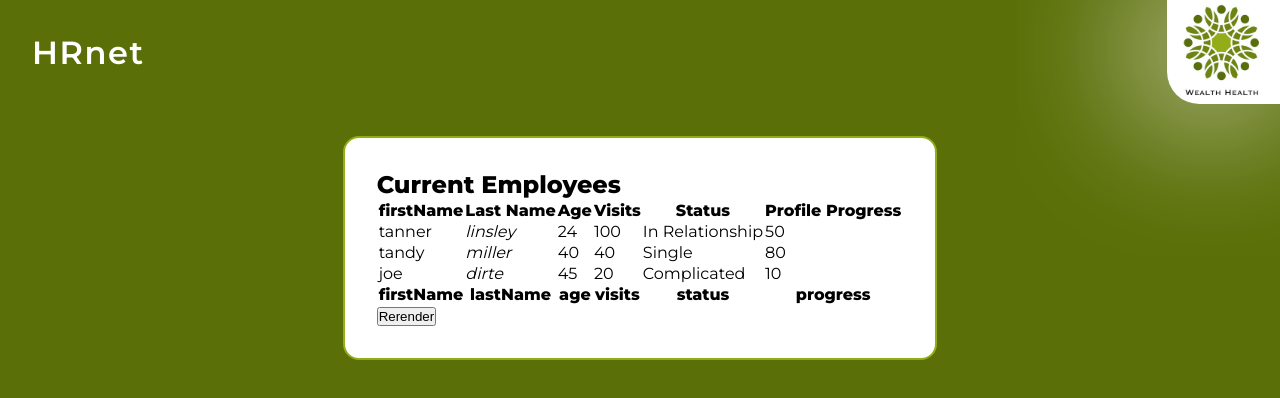
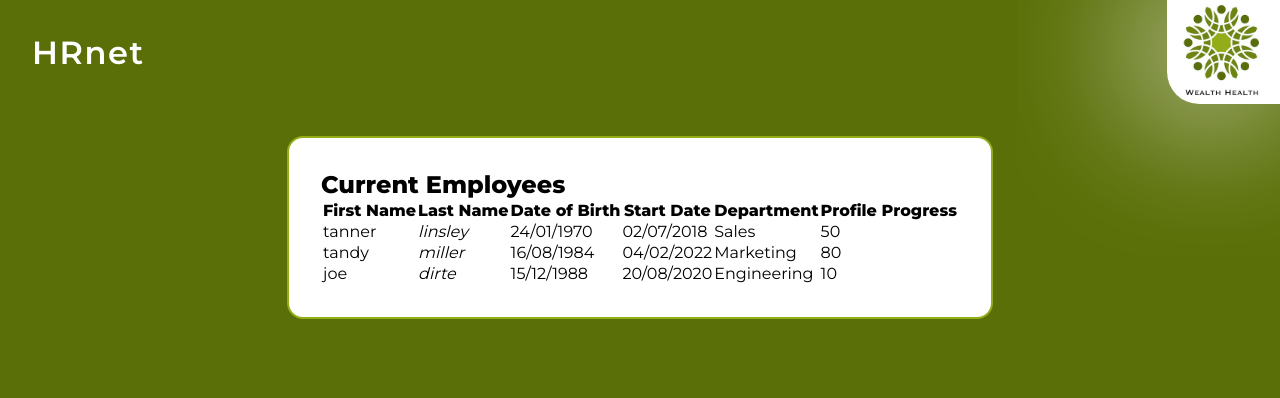
Before and after one commit to glg-dev/hrnet, a React (Create React App) app: page /employees in a window 1280 px wide. Shown: the top 398 px of the page. Built offline with nearby package versions, Linux system fonts and the light colour scheme.

Commit message:
custom datepicker

```diff
--- a/src/components/CreateForm.jsx
+++ b/src/components/CreateForm.jsx
@@ -105,7 +105,7 @@ const CreateForm = () => {
         />
       </section>
 
-      <button type="submit">Save</button>
+      <button type="submit" className='save-button'>Save</button>
     </form>
   );
 };
--- a/src/components/DatePicker.jsx
+++ b/src/components/DatePicker.jsx
@@ -10,17 +10,19 @@ const Calendar = ({ setInputDate }) => {
 
   function handleChange(e) {
     setDisplayedDate(e)
-    setInputDate(e.toLocaleDateString("fr-FR"))
+    setInputDate(e?.toLocaleDateString("fr-FR"))
+    console.log(e);
   }
 
   return (
     <DatePicker
-      // selected={typeof startDate == "string" ? new Date(startDate) : new Date()}
-      selected={displayedDate}
+      selected={displayedDate && displayedDate}
       onChange={(e) => handleChange(e)}
       dateFormat= "dd/MM/yyyy"
       closeOnScroll={true}
       showWeekNumbers
+      isClearable
+      clearButtonClassName="clear-button"
     />
   );
 };
--- a/src/components/DropdownMenu.jsx
+++ b/src/components/DropdownMenu.jsx
@@ -14,7 +14,6 @@ const DropdownMenu = ({ options, selected, setInput }) => {
     cursor: 'pointer'
   }),
     control: (provided, state) => {
-      console.log(state);
       return ({
         ...provided,
         "&:hover" : {
--- a/src/components/Table.jsx
+++ b/src/components/Table.jsx
@@ -1,38 +1,30 @@
-import * as React from 'react'
-import ReactDOM from 'react-dom/client'
-
-
-import {
-  ColumnDef,
-  flexRender,
-  getCoreRowModel,
-  useReactTable,
-} from '@tanstack/react-table'
-
+import React from 'react';
+import { ColumnDef, flexRender, getCoreRowModel, useReactTable} from '@tanstack/react-table'
+import { useState } from 'react';
 
 const defaultData = [
   {
     firstName: 'tanner',
     lastName: 'linsley',
-    age: 24,
-    visits: 100,
-    status: 'In Relationship',
+    birthDate: '24/01/1970',
+    startDate: '02/07/2018',
+    department: 'Sales',
     progress: 50,
   },
   {
     firstName: 'tandy',
     lastName: 'miller',
-    age: 40,
-    visits: 40,
-    status: 'Single',
+    birthDate: '16/08/1984',
+    startDate: '04/02/2022',
+    department: 'Marketing',
     progress: 80,
   },
   {
     firstName: 'joe',
     lastName: 'dirte',
-    age: 45,
-    visits: 20,
-    status: 'Complicated',
+    birthDate: '15/12/1988',
+    startDate: '20/08/2020',
+    department: 'Engineering',
     progress: 10,
   },
 ]
@@ -41,40 +33,34 @@ const columns = [
   {
     accessorKey: 'firstName',
     cell: info => info.getValue(),
-    footer: info => info.column.id,
+    header: () => <span>First Name</span>,
   },
   {
     accessorFn: row => row.lastName,
     id: 'lastName',
     cell: info => <i>{info.getValue()}</i>,
     header: () => <span>Last Name</span>,
-    footer: info => info.column.id,
   },
   {
-    accessorKey: 'age',
-    header: () => 'Age',
-    footer: info => info.column.id,
+    accessorKey: 'birthDate',
+    header: () => 'Date of Birth',
   },
   {
-    accessorKey: 'visits',
-    header: () => <span>Visits</span>,
-    footer: info => info.column.id,
+    accessorKey: 'startDate',
+    header: () => <span>Start Date</span>,
   },
   {
-    accessorKey: 'status',
-    header: 'Status',
-    footer: info => info.column.id,
+    accessorKey: 'department',
+    header: 'Department',
   },
   {
     accessorKey: 'progress',
     header: 'Profile Progress',
-    footer: info => info.column.id,
   },
 ]
 
 const Table = () => {
-  const [data, setData] = React.useState(() => [...defaultData])
-  const rerender = React.useReducer(() => ({}), {})[1]
+  const [data, setData] = useState([...defaultData])
 
   const table = useReactTable({
     data,
@@ -112,27 +98,7 @@ const Table = () => {
             </tr>
           ))}
         </tbody>
-        <tfoot>
-          {table.getFooterGroups().map(footerGroup => (
-            <tr key={footerGroup.id}>
-              {footerGroup.headers.map(header => (
-                <th key={header.id}>
-                  {header.isPlaceholder
-                    ? null
-                    : flexRender(
-                        header.column.columnDef.footer,
-                        header.getContext()
-                      )}
-                </th>
-              ))}
-            </tr>
-          ))}
-        </tfoot>
       </table>
-      <div className="h-4" />
-      <button onClick={() => rerender()} className="border p-2">
-        Rerender
-      </button>
     </div>
   )
 }
--- a/src/styles/base/typography.scss
+++ b/src/styles/base/typography.scss
@@ -30,7 +30,4 @@ header {
   font-size: 1rem;
   font-weight: 600;
   color: #FFF;
-  &:hover {
-    color: $primary;
-  }
 }
--- /dev/null
+++ b/src/styles/components/_datePicker.scss
@@ -0,0 +1,23 @@
+.clear-button {
+  background-color: transparent;
+  &:hover {
+    background-color: $secondary;
+    &::after {
+      background-color: #FFF;
+      color: $secondary;
+    }
+  }
+  &::after {
+    content: "X";
+    background-color: $secondary;
+    color: #FFF;
+  }
+}
+
+.react-datepicker__day--selected {
+  background-color: $secondary;
+  transition: all $hover-transition;
+  &:hover {
+    background-color: $primary;
+  }
+}
--- a/src/styles/pages/_createEmployee.scss
+++ b/src/styles/pages/_createEmployee.scss
@@ -47,11 +47,13 @@
     border: none;
     border-radius: 4px;
     padding: .4rem 1rem;
-    background-color: $primary;
     cursor: pointer;
-    transition: all .15s ease-out;
-    &:hover {
-      background-color: $secondary;
+    transition: all $hover-transition ease-out;
+    &.save-button {
+      background-color: $primary;
+      &:hover {
+        background-color: $secondary;
+      }
     }
   }
 }
--- a/src/styles/styles.scss
+++ b/src/styles/styles.scss
@@ -3,3 +3,4 @@
 @import './settings.scss';
 @import './layouts/header';
 @import './pages/createEmployee';
+@import './components/datePicker'
--- a/src/styles/utils/variables.scss
+++ b/src/styles/utils/variables.scss
@@ -1,3 +1,5 @@
 $primary: #5A6F07;
 $secondary: #93AD18;
 $black: #010326;
+
+$hover-transition: .3s
```
